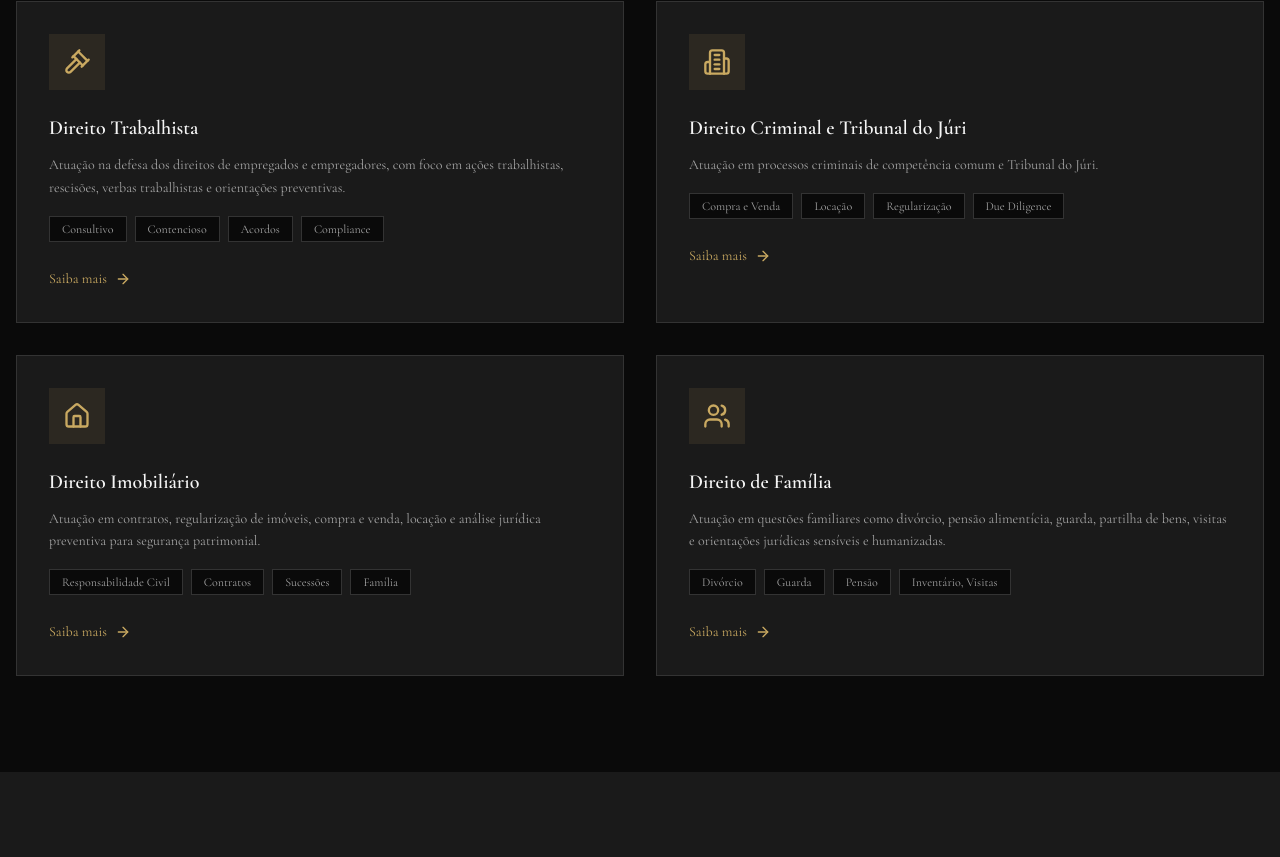
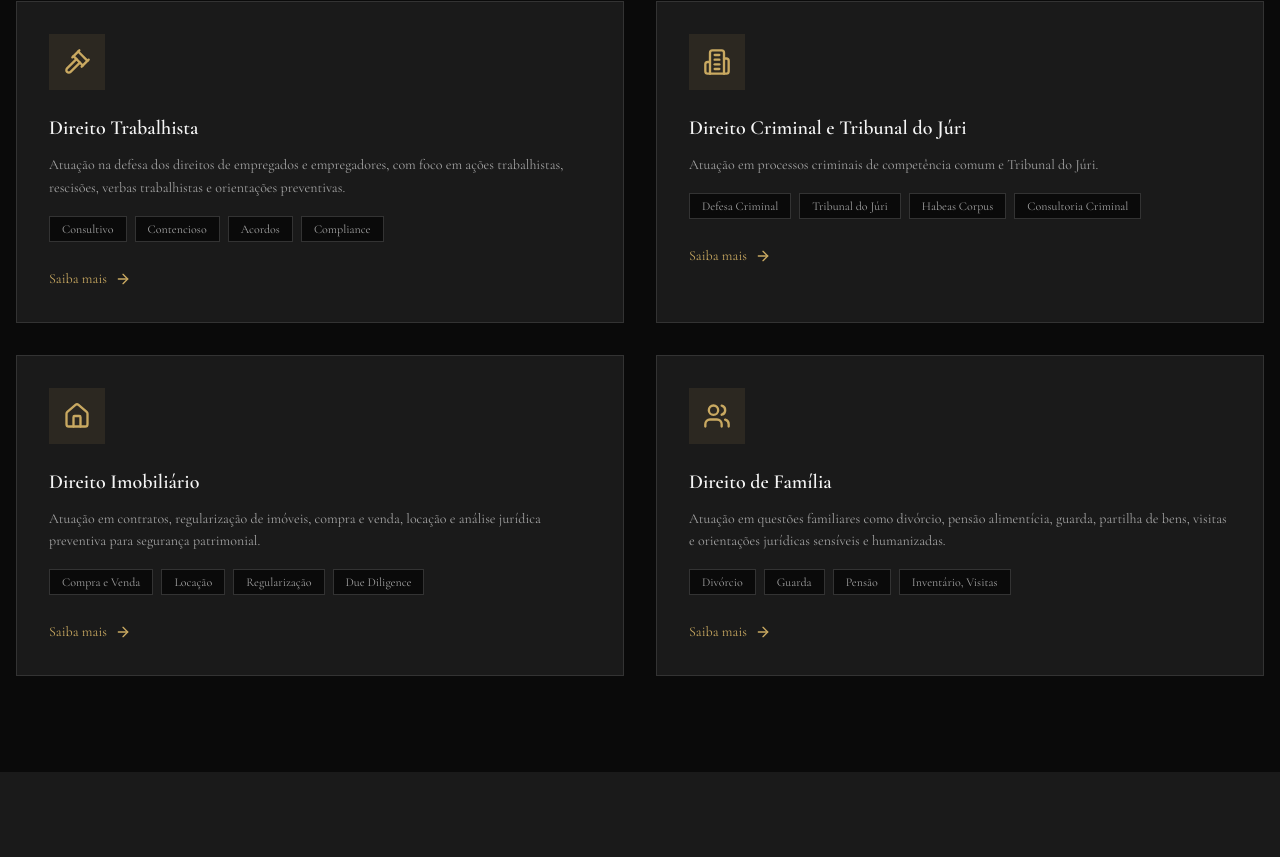
Before and after one commit to VitorPgms/mendes-advocacia-landing-page, a Next.js app: page / in a window 1280 px wide. Shown: the part 1863-2720 px from the top of the page. Built offline with nearby package versions, Linux system fonts and the light colour scheme.

Commit message:
atualizando informações

```diff
--- a/components/footer.tsx
+++ b/components/footer.tsx
@@ -29,7 +29,7 @@ export function Footer() {
               </span>
             </Link>
             <p className="text-muted-foreground text-sm leading-relaxed mb-6">
-              Defendendo seus direitos com excelência há mais de 3 anos.
+              Defendendo seus direitos com excelência.
               Compromisso, ética e resultados.
             </p>
           </div>
--- a/components/services-section.tsx
+++ b/components/services-section.tsx
@@ -12,13 +12,13 @@ const services = [
     icon: Building2,
     title: "Direito Criminal e Tribunal do Júri",
     description: "Atuação em processos criminais de competência comum e Tribunal do Júri.",
-    areas: ["Compra e Venda", "Locação", "Regularização", "Due Diligence"],
+    areas: ["Defesa Criminal", "Tribunal do Júri", "Habeas Corpus", "Consultoria Criminal"],
   },
   {
     icon: Home,
     title: "Direito Imobiliário",
     description: "Atuação em contratos, regularização de imóveis, compra e venda, locação e análise jurídica preventiva para segurança patrimonial.",
-    areas: ["Responsabilidade Civil", "Contratos", "Sucessões", "Família"],
+    areas: ["Compra e Venda", "Locação", "Regularização", "Due Diligence"],
   },
   {
     icon: Users,
```
Also changed, not shown: 2 other files (tests, documents, lock files or other folders).
